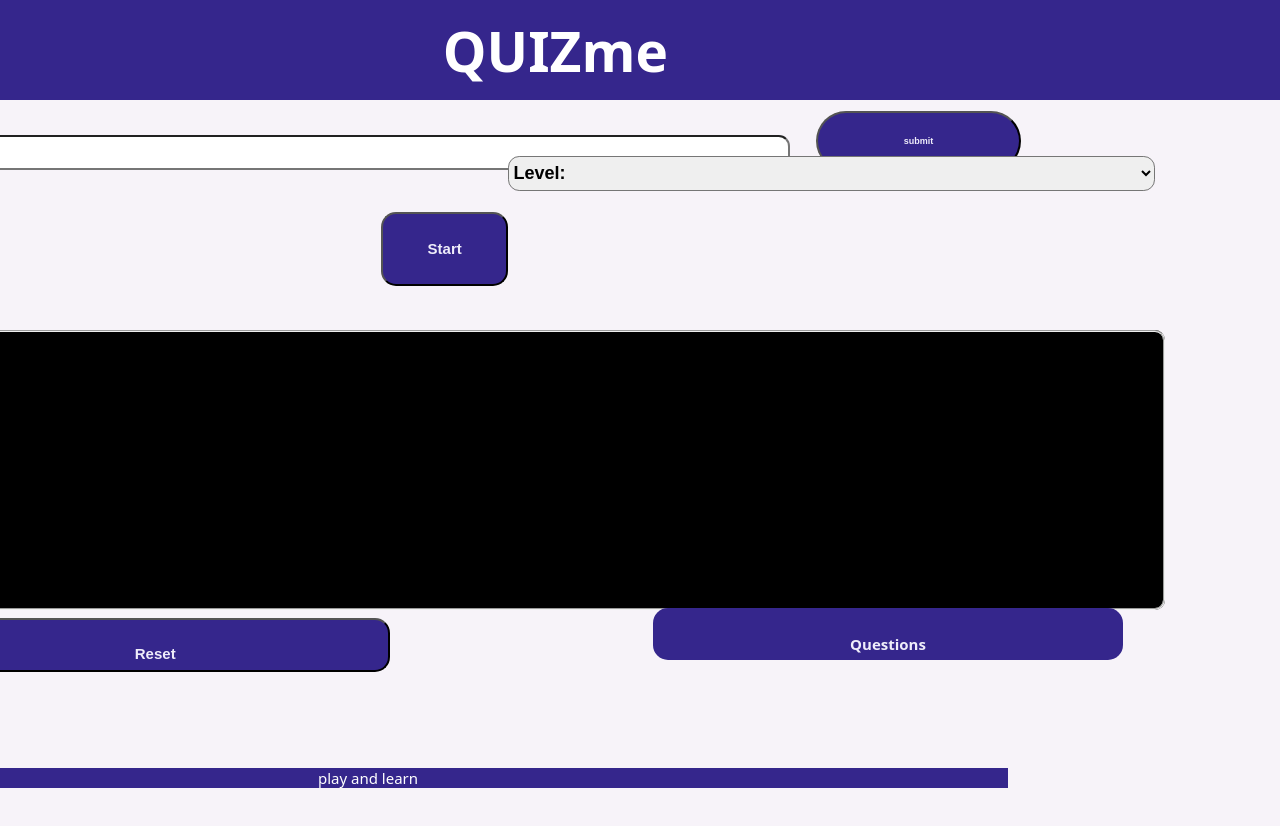
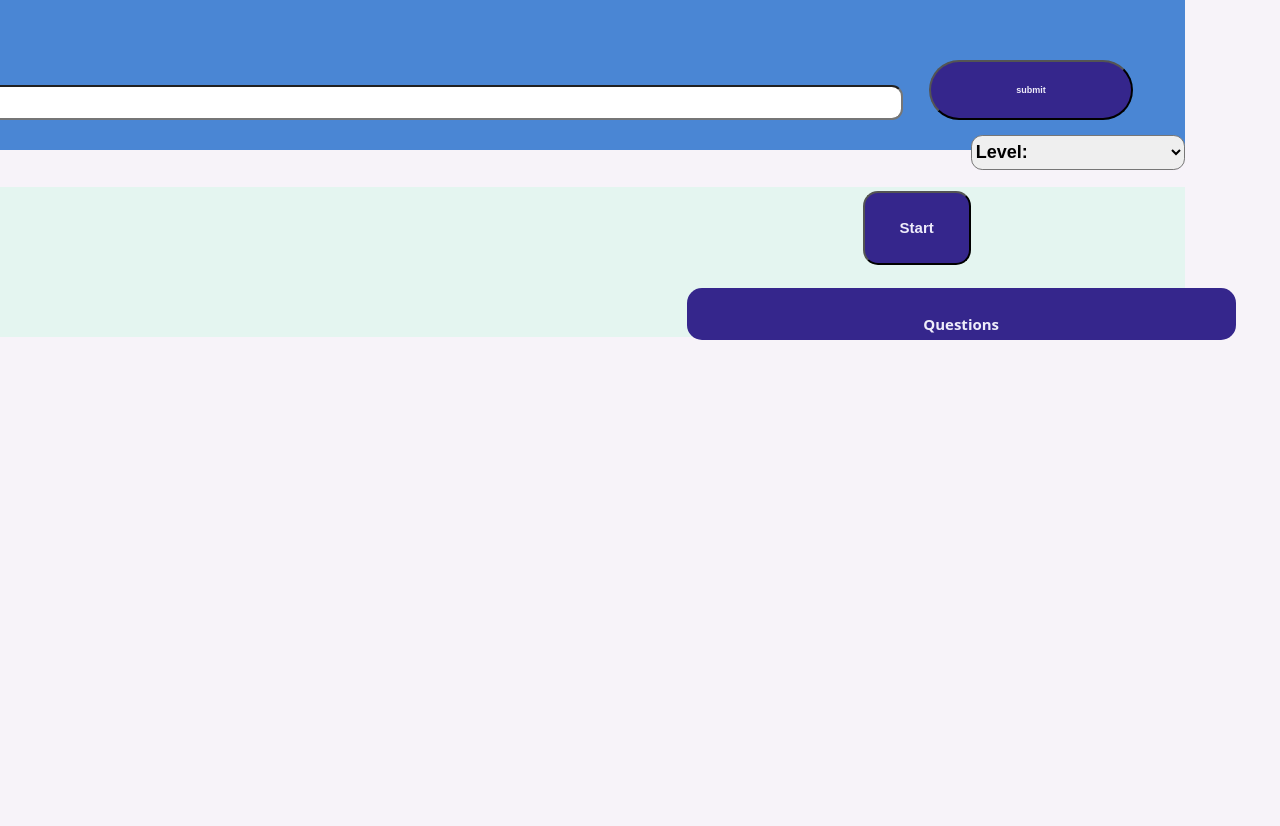
Before and after one commit to abieber1408/capstone-project, a Next.js app: page / in a window 1280 px wide. Shown: the top 826 px of the page. After the commit the page ends 800 px from the top, so only its background shows below. Built offline with nearby package versions, Linux system fonts and the light colour scheme.

Commit message:
WIP, styling

```diff
--- a/components/Footing/index.js
+++ b/components/Footing/index.js
@@ -2,18 +2,10 @@ import styled from "styled-components";
 
 const Footing = styled.h2`
   display: flex;
-  text-align: center;
-  align-items: center;
-  justify-content: center;
-  margin-top: auto;
-  position: fixed;
-  bottom: 0;
+  bottom: -1rem;
   width: 100%;
-  height: 20px;
-  background-color: #35268c;
-  text-align: center;
+  height: 150px;
+  background-color: #E4F5F0;
   color: #FFFFFF;
-  font-weight: 100;
-  font-size:15px;
 `;
 export default Footing;
--- a/components/Heading/index.js
+++ b/components/Heading/index.js
@@ -3,21 +3,20 @@ import styled from "styled-components";
 
 const Heading = styled.h1`
   display: flex;
-  text-align: center;
-  align-items: center;
-  justify-content: center;
-  margin-top: auto;
-  margin-bottom: 1rem;
-  position: fixed;
-  width:141%;
-  height: 100px;
-  background-color: #35268c;
-  text-align: center;
+
+  margin-top: 0rem;
+
+
+  width:100%;
+  height: 150px;
+  background-color: #4A86D4;
+
   color: #FFFFFF;
   font-weight: 800;
-  top: 0vh;
+
   font-size: 55px;
-  margin-left: -75px;
+  align-items: center;
+justify-content: center;
 
 `;
 export default Heading;
--- a/components/StartForm/index.js
+++ b/components/StartForm/index.js
@@ -1,23 +1,22 @@
 import LevelForm from "../LevelForm";
 import PlayerNameForm from "../PlayerForm";
 import TopicForm from "../TopicForm";
-import ResetButton from "../ResetButton";
 import VideoStream from "../VideoStream";
 import Heading from "../Heading";
 import Footing from "../Footing";
 import React from "react";
 
+
 export function StartForm( { onTopicChange, imageSrc, onLevelChange, topic} ) {
 
     return (
         <>
-        <Heading>QUIZme</Heading>
-        <PlayerNameForm ></PlayerNameForm>
-        <TopicForm onTopicChange={onTopicChange} imageSrc={imageSrc} >Topic</TopicForm>
-        <LevelForm onLevelChange={onLevelChange}>Level</LevelForm>
-        <VideoStream></VideoStream>
-        <ResetButton >Reset</ResetButton>
-        <Footing>play and learn</Footing>
+            <Heading>QUIZme
+                <PlayerNameForm />
+            </Heading>
+            <Footing>
+                <TopicForm onTopicChange={onTopicChange} imageSrc={imageSrc} />
+                <LevelForm onLevelChange={onLevelChange} /> </Footing>
         </>
 )
 };
```
Also changed, not shown: components/QuestionCard/index.js (+67 -49 lines).
